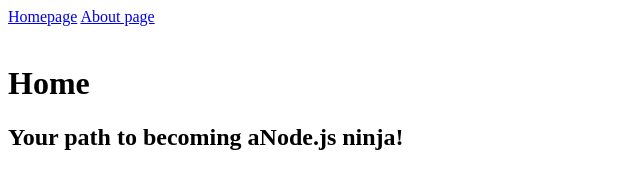
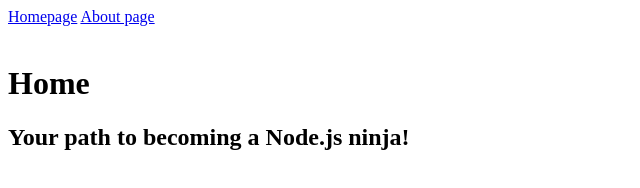
Before and after one commit to portretrieve/nodeuk, a website: page views/index.html in a window 1280 px wide. Shown: the full height of the page, 0-640 px from the left. Drawn offline with Linux system fonts and the light colour scheme.

Commit message:
Lesson 6

```diff
--- a/views/index.html
+++ b/views/index.html
@@ -13,7 +13,7 @@
     </nav>
     <br>
     <h1>Home</h1>
-    <h2>Your path to becoming aNode.js ninja!</h2>
+    <h2>Your path to becoming a Node.js ninja!</h2>
 </body>
 
 </html>
```
